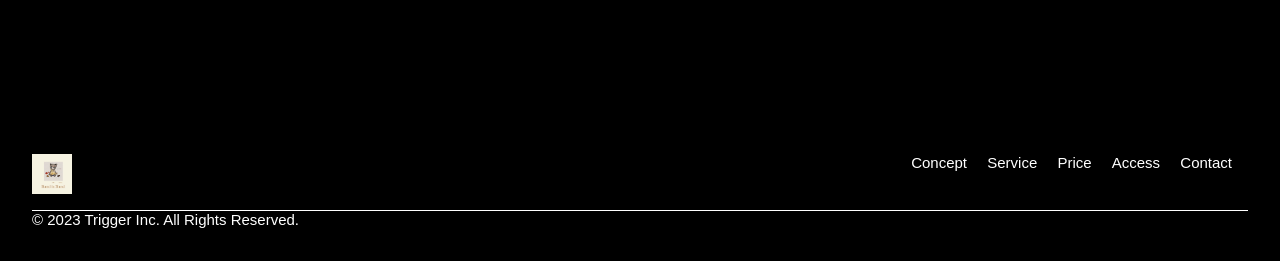
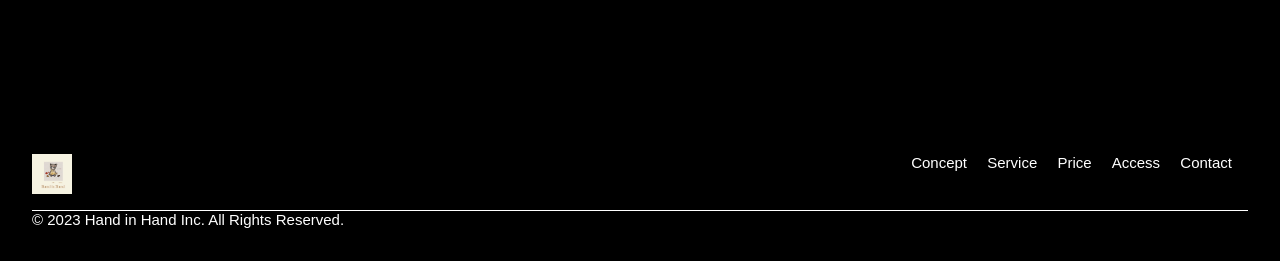
Before and after one commit to reolch/portfolio_lp_hand_in_hand, a plain HTML site: page index.html in a window 1280 px wide. Shown: the part 8086-8347 px from the top of the page. Drawn offline with nearby package versions, Linux system fonts and the light colour scheme.

Commit message:
社名を変更しました。

```diff
--- a/index.html
+++ b/index.html
@@ -224,7 +224,7 @@
             </div>
             <hr />
             <p class="copyright">
-                © 2023 <a href="https://trigger2023.com">Trigger Inc.</a> All Rights Reserved.
+                © 2023 <a href="/">Hand in Hand Inc.</a> All Rights Reserved.
             </p>
         </footer>
 </body>
```
